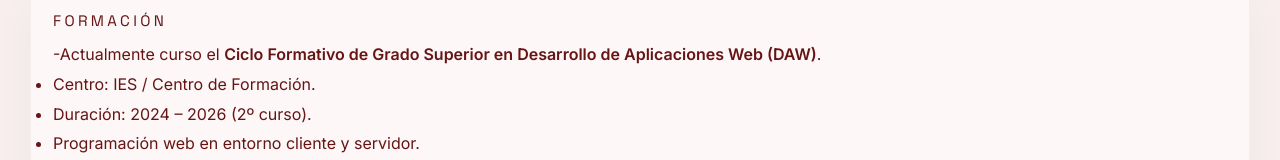
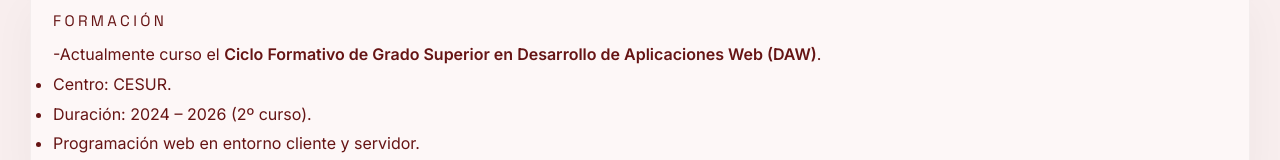
Before and after one commit to Violetita24/webvioletaguineacv, a plain HTML site: page formacion.html in a window 1280 px wide. Shown: the part 447-607 px from the top of the page. Drawn offline with Linux system fonts and the light colour scheme.

Commit message:
DETALLES2

```diff
--- a/formacion.html
+++ b/formacion.html
@@ -71,7 +71,7 @@
         <div class="text">
           <p>-Actualmente curso el <strong>Ciclo Formativo de Grado Superior en Desarrollo de Aplicaciones Web (DAW)</strong>.</p>
           <ul>
-            <li>Centro: IES / Centro de Formación.</li>
+            <li>Centro: CESUR.</li>
             <li>Duración: 2024 – 2026 (2º curso).</li>
             <li>Programación web en entorno cliente y servidor.</li>
           </ul>
```
